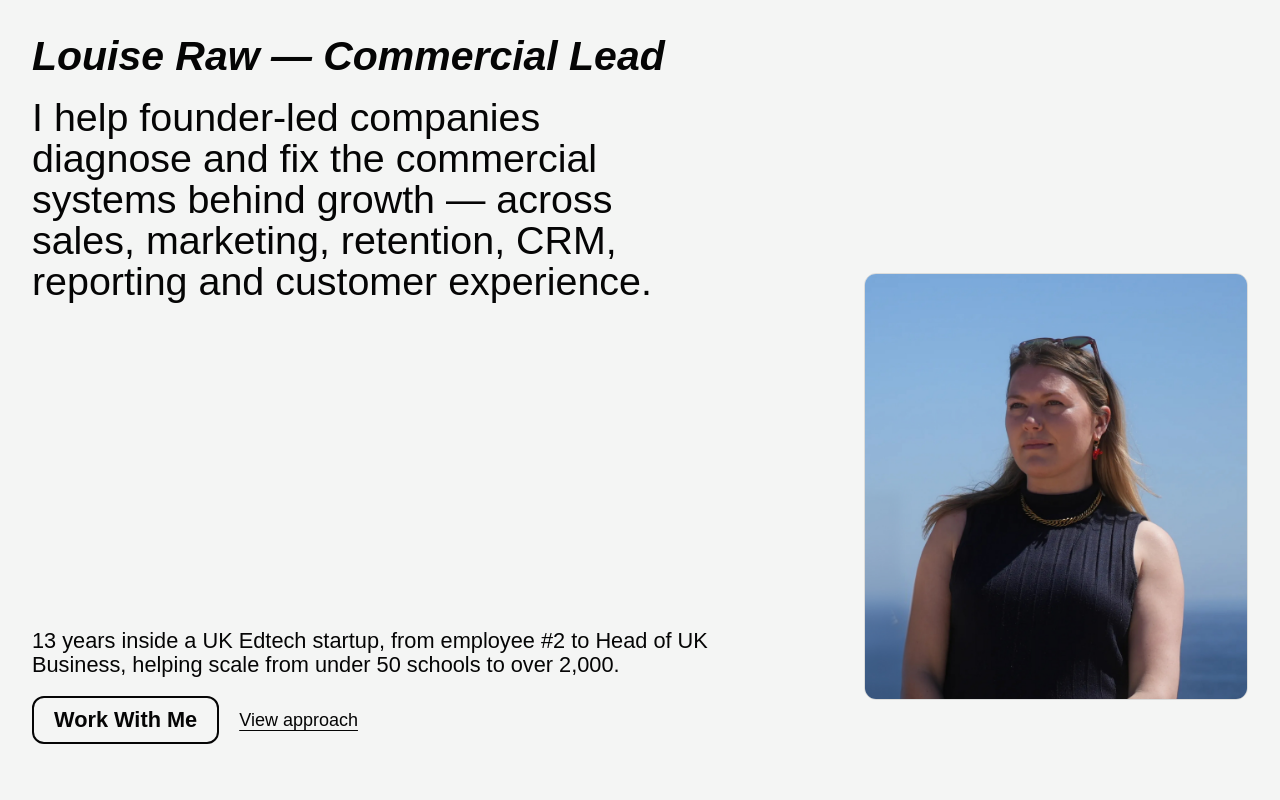
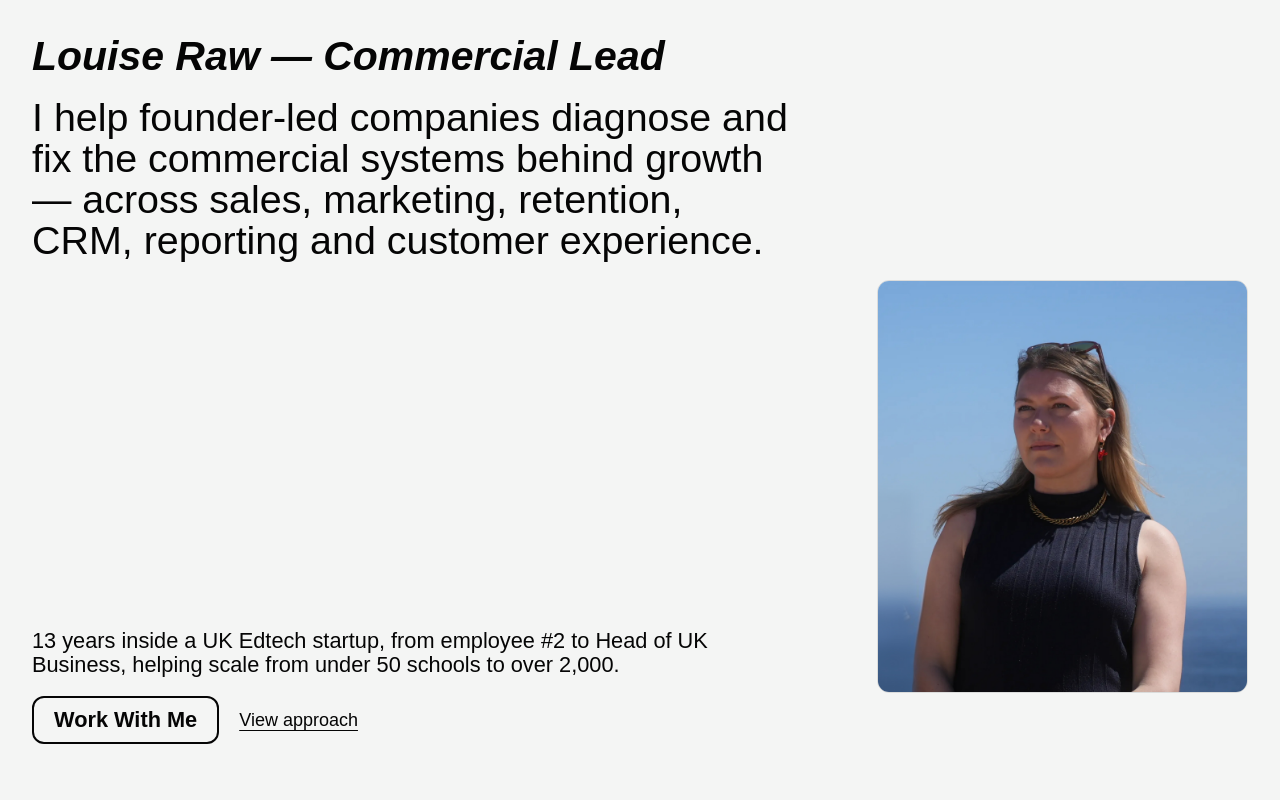
Before and after one commit to jack-merrell/Louise-raw, a Next.js app: page / in a window 1280 px wide. Shown: the top 800 px of the page. Built offline with nearby package versions, Linux system fonts and the light colour scheme; a web font is replaced by a local one.

Commit message:
Widen hero title measure

```diff
--- a/src/app/page.tsx
+++ b/src/app/page.tsx
@@ -25,10 +25,10 @@ export default function Home() {
           Louise Raw — Commercial Lead
         </p>
 
-        <div className="grid items-start gap-x-14 gap-y-12 pt-5 lg:grid-cols-[minmax(0,57vw)_minmax(360px,30vw)] lg:justify-between lg:pt-5">
+        <div className="grid items-start gap-x-12 gap-y-12 pt-5 lg:grid-cols-[minmax(0,62vw)_minmax(340px,29vw)] lg:justify-between lg:pt-5">
           <h1
             id="hero-title"
-            className="max-w-[32ch] text-balance text-[clamp(2.25rem,3.08vw,3.95rem)] font-normal leading-[1.04] tracking-normal"
+            className="max-w-[36ch] text-balance text-[clamp(2.25rem,3.08vw,3.95rem)] font-normal leading-[1.04] tracking-normal"
           >
             I help founder-led companies diagnose and fix the commercial systems
             behind growth — across sales, marketing, retention, CRM, reporting
```
